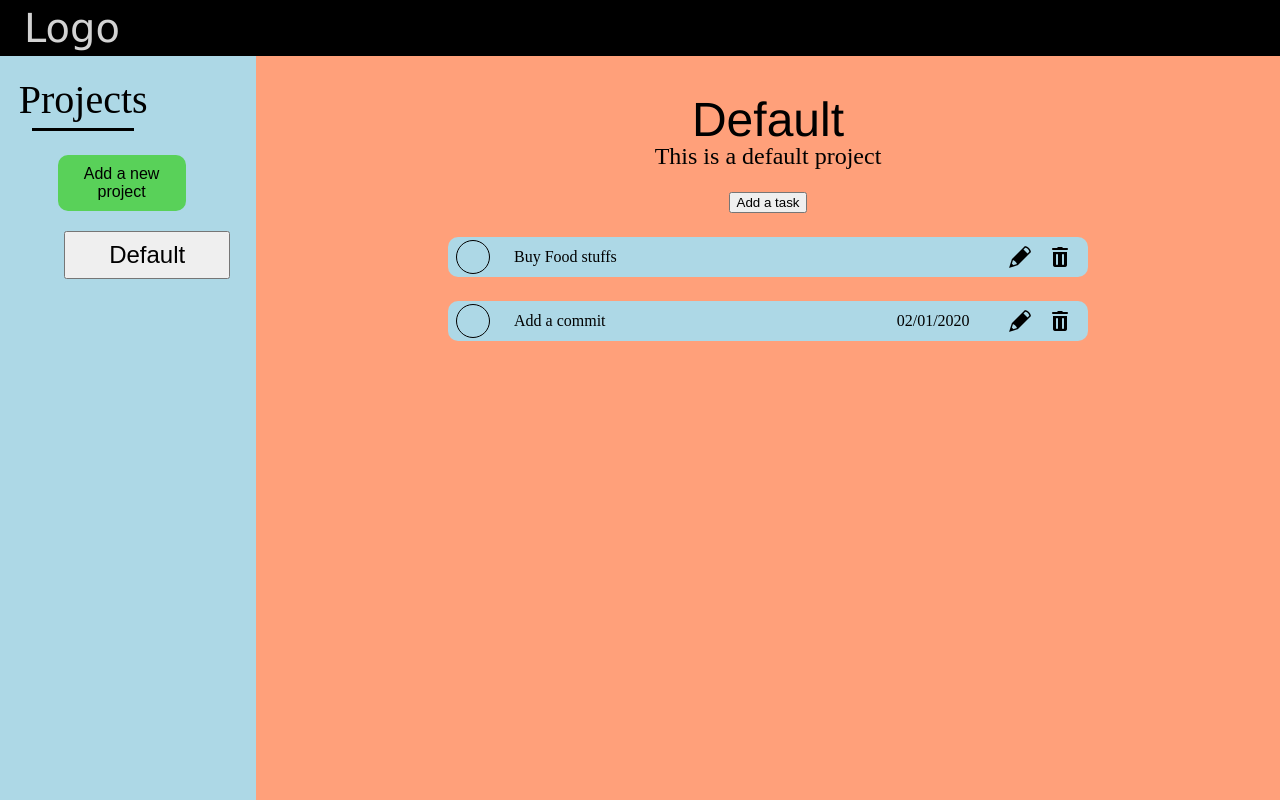
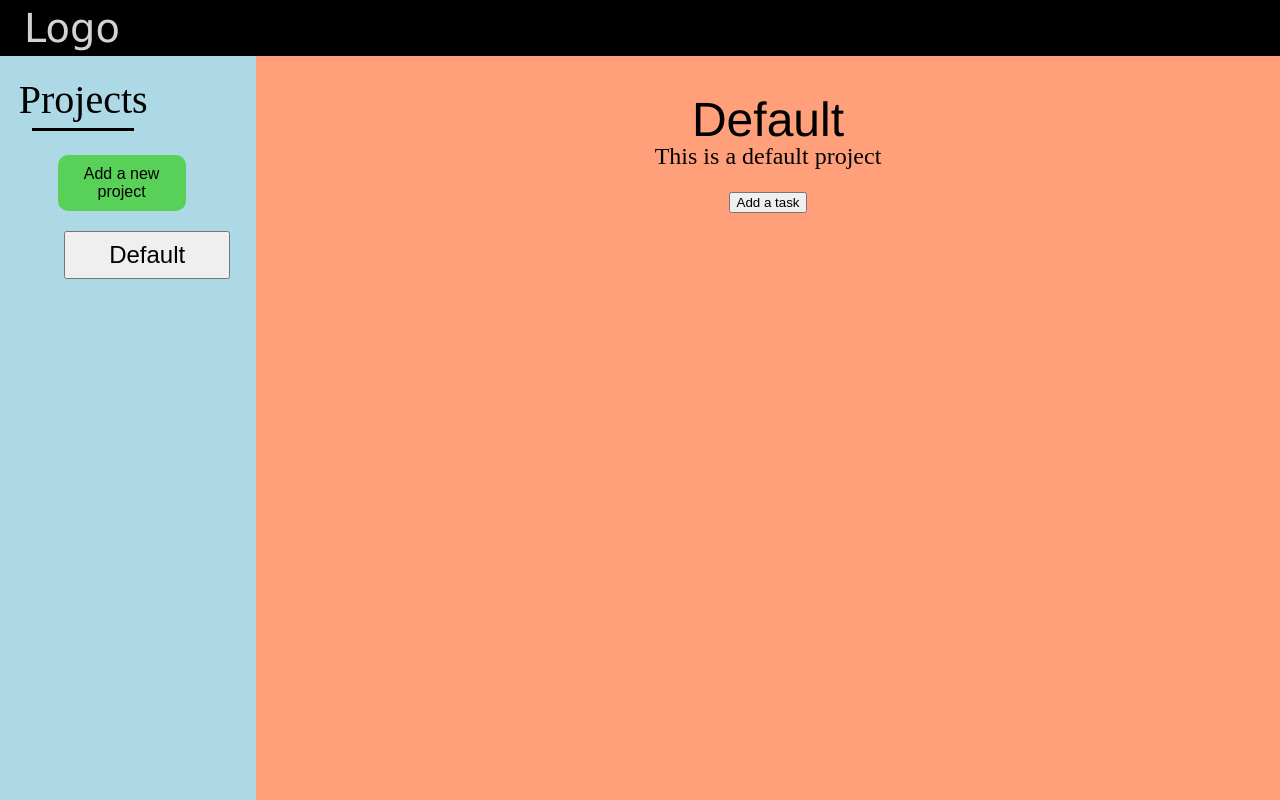
Before and after one commit to Zadag/task-manager, a plain HTML site: page index.html in a window 1280 px wide. Drawn offline with Linux system fonts and the light colour scheme.

Commit message:
too much this is a terrible commit

```diff
--- a/index.html
+++ b/index.html
@@ -23,27 +23,6 @@
                     <p class="todo-project-about">This is a default project</p>
                 </div>
                 <button class="new-todo-button">Add a task</button>
-                <div class="todo">
-                    <div class="todo-left">
-                        <div class="check-it-off"></div>
-                        <p class="todo-title">Buy Food stuffs</p>
-                    </div>
-                    <div class="todo-right">
-                        <img class="todo-icon" src="icons/edit.png">
-                        <img class="todo-icon" src="icons/trash.png">
-                    </div>
-                </div>
-                <div class="todo">
-                    <div class="todo-left">
-                        <div class="check-it-off"></div>
-                        <p class="todo-title">Add a commit</p>
-                    </div>
-                    <div class="todo-right">
-                        <p class="due-date">02/01/2020</p>
-                        <img class="todo-icon" src="icons/edit.png">
-                        <img class="todo-icon" src="icons/trash.png">
-                    </div>
-                </div>
             </div>
         </div>
     </div>
```
Also changed, not shown: main.js (+1 -1 lines).
